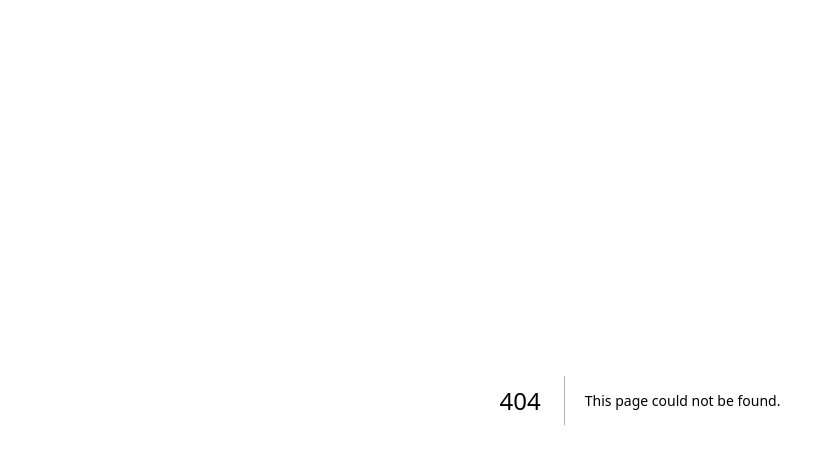
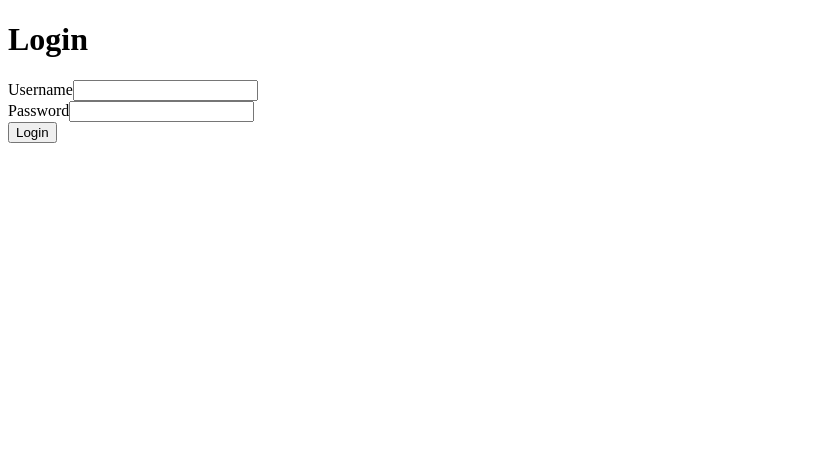
Before and after one commit to yashpotdar-py/team-grid, a Next.js app: page /login in a window 1280 px wide. Before the commit this address had no page. Shown: the top 464 px of the page, without its empty margins (0-835 px from the left). Built offline with nearby package versions, Linux system fonts and the light colour scheme.

Commit message:
Add admin management API with login functionality and update styles

```diff
--- a/package.json
+++ b/package.json
@@ -9,13 +9,16 @@
     "lint": "next lint"
   },
   "dependencies": {
+    "bcryptjs": "^2.4.3",
     "mongodb": "^6.13.0",
     "next": "15.1.7",
+    "nookies": "^2.5.2",
     "react": "^19.0.0",
     "react-dom": "^19.0.0"
   },
   "devDependencies": {
     "@eslint/eslintrc": "^3",
+    "@types/bcryptjs": "^2.4.6",
     "@types/node": "^20",
     "@types/react": "^19",
     "@types/react-dom": "^19",
--- a/src/app/globals.css
+++ b/src/app/globals.css
@@ -32,7 +32,6 @@ body {
 }
 
 .api-page {
-  /* background-color: #ffffff; */
   padding: 20px;
   border-radius: 8px;
   box-shadow: 0 4px 6px rgba(0, 0, 0, 0.1);
@@ -53,7 +52,7 @@ body {
   display: block;
   font-size: 1rem;
   font-weight: bold;
-  color: #fff;
+  color: #333;
   margin-bottom: 5px;
 }
 
@@ -66,8 +65,8 @@ body {
   color: #333;
 }
 
-.ominous-button {
-  background-color: #ff0000;
+.button {
+  background-color: #007bff;
   color: #ffffff;
   border: none;
   padding: 10px 20px;
@@ -79,25 +78,13 @@ body {
   width: 100%;
 }
 
-.ominous-button:hover {
-  background-color: #cc0000;
+.button:hover {
+  background-color: #0056b3;
 }
 
-.response-container {
-  margin-top: 20px;
-}
-
-.response-heading {
-  font-size: 1.5rem;
-  font-weight: bold;
-  margin-bottom: 10px;
-}
-
-.response-content {
-  background-color: #f0f0f0;
-  padding: 10px;
-  border-radius: 4px;
-  box-shadow: inset 0 1px 3px rgba(0, 0, 0, 0.1);
+.error-message {
+  color: #ff0000;
+  margin-top: 10px;
 }
 
 .grid-container {
@@ -194,7 +181,6 @@ body {
   font-family: 'Game Of Squids', Arial, sans-serif;
   font-size: 1.5rem;
   color: rgb(255, 88, 116);
-  /* background-color: rgba(0, 0, 0, 0.8); */
   padding: 10px;
   border-radius: 4px;
   z-index: 10;
--- /dev/null
+++ b/src/pages/api/createAdmin.ts
@@ -0,0 +1,15 @@
+import { NextApiRequest, NextApiResponse } from "next";
+import { getAdminCollection } from "../../utils/manage_teams";
+import bcrypt from "bcryptjs";
+
+export default async function handler(req: NextApiRequest, res: NextApiResponse) {
+  if (req.method === "POST") {
+    const { username, password } = req.body;
+    const collection = await getAdminCollection();
+    const hashedPassword = bcrypt.hashSync(password, 10);
+    await collection.insertOne({ username, password: hashedPassword });
+    res.status(200).json({ success: true, message: `Admin ${username} created successfully` });
+  } else {
+    res.status(405).json({ success: false, message: "Method not allowed" });
+  }
+}
--- /dev/null
+++ b/src/pages/api/login.ts
@@ -0,0 +1,24 @@
+import { NextApiRequest, NextApiResponse } from "next";
+import { getAdminCollection } from "../../utils/manage_teams";
+import { setCookie } from "nookies";
+import bcrypt from "bcryptjs";
+
+export default async function handler(req: NextApiRequest, res: NextApiResponse) {
+  if (req.method === "POST") {
+    const { username, password } = req.body;
+    const collection = await getAdminCollection();
+    const admin = await collection.findOne({ username });
+
+    if (admin && bcrypt.compareSync(password, admin.password)) {
+      setCookie({ res }, "admin-auth", "true", {
+        maxAge: 30 * 24 * 60 * 60,
+        path: "/",
+      });
+      res.status(200).json({ success: true });
+    } else {
+      res.status(401).json({ success: false, message: "Invalid credentials" });
+    }
+  } else {
+    res.status(405).json({ success: false, message: "Method not allowed" });
+  }
+}
--- /dev/null
+++ b/src/pages/login.tsx
@@ -0,0 +1,60 @@
+import { useState } from "react";
+import { useRouter } from "next/router";
+
+const Login = () => {
+  const [username, setUsername] = useState("");
+  const [password, setPassword] = useState("");
+  const [error, setError] = useState("");
+  const router = useRouter();
+
+  const handleSubmit = async (e: React.FormEvent) => {
+    e.preventDefault();
+    const res = await fetch("/api/login", {
+      method: "POST",
+      headers: {
+        "Content-Type": "application/json",
+      },
+      body: JSON.stringify({ username, password }),
+    });
+    const data = await res.json();
+    if (data.success) {
+      router.push("/handleTeams");
+    } else {
+      setError("Invalid credentials");
+    }
+  };
+
+  return (
+    <div className="container">
+      <h1 className="heading">Login</h1>
+      <form onSubmit={handleSubmit}>
+        <div className="form-group">
+          <label htmlFor="username">Username</label>
+          <input
+            id="username"
+            type="text"
+            className="input-field"
+            value={username}
+            onChange={(e) => setUsername(e.target.value)}
+            required
+          />
+        </div>
+        <div className="form-group">
+          <label htmlFor="password">Password</label>
+          <input
+            id="password"
+            type="password"
+            className="input-field"
+            value={password}
+            onChange={(e) => setPassword(e.target.value)}
+            required
+          />
+        </div>
+        <button type="submit" className="button">Login</button>
+      </form>
+      {error && <p className="error-message">{error}</p>}
+    </div>
+  );
+};
+
+export default Login;
--- a/src/utils/manage_teams.ts
+++ b/src/utils/manage_teams.ts
@@ -19,3 +19,8 @@ export async function connectToDatabase() {
   }
   return client.db("techathon-teams");
 }
+
+export async function getAdminCollection() {
+  const db = await connectToDatabase();
+  return db.collection("admins");
+}
```
Also changed, not shown: src/pages/handleTeams.tsx (renamed from src/pages/api-ui.tsx, +13 -3 lines), 1 other file (tests, documents, lock files or other folders).
